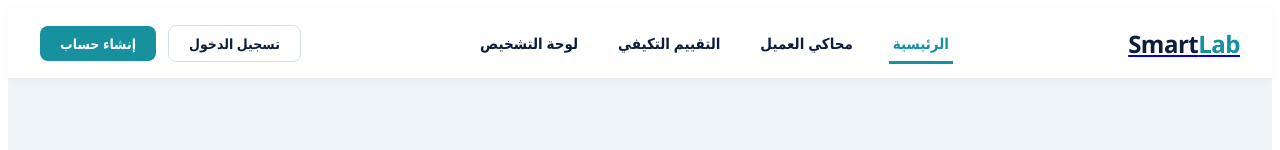
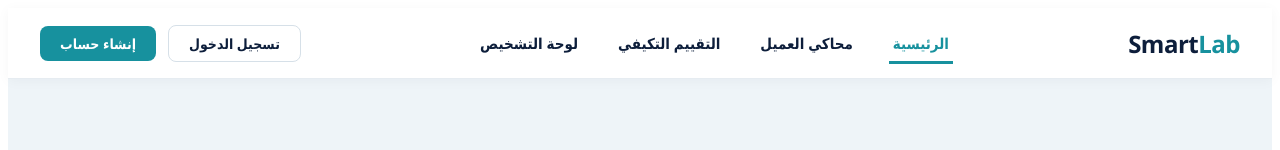
Before and after one commit to Alaa0011908/smartlab-full, a Next.js app: page / in a window 1280 px wide. Shown: the top 150 px of the page. Built offline with nearby package versions, Linux system fonts and the light colour scheme.

Commit message:
Update Navbar.js

```diff
--- a/components/Navbar.js
+++ b/components/Navbar.js
@@ -35,12 +35,12 @@ const styles = {
     height: "70px",
     width: "100%",
   },
-  // ✅ الشعار على اليسار
   logoContainer: {
     display: "flex",
     alignItems: "center",
     gap: "8px",
     flexShrink: 0,
+    textDecoration: "none",
   },
   logoText: {
     fontSize: "24px",
@@ -52,7 +52,6 @@ const styles = {
   logoAccent: {
     color: COLORS.teal,
   },
-  // ✅ الروابط في المنتصف (Desktop)
   navLinks: {
     display: "flex",
     alignItems: "center",
@@ -75,7 +74,6 @@ const styles = {
     color: COLORS.teal,
     borderBottom: `3px solid ${COLORS.teal}`,
   },
-  // ✅ أزرار تسجيل الدخول على اليمين
   authButtons: {
     display: "flex",
     alignItems: "center",
@@ -108,7 +106,6 @@ const styles = {
     transition: "all 0.25s ease",
     fontFamily: "inherit",
   },
-  // ✅ الـ Hamburger (للجوال)
   hamburger: {
     display: "none",
     flexDirection: "column",
@@ -125,7 +122,6 @@ const styles = {
     borderRadius: "2px",
     transition: "all 0.3s ease",
   },
-  // ✅ القائمة المنطوية (للجوال)
   mobileMenu: {
     display: "none",
     flexDirection: "column",
@@ -183,15 +179,11 @@ const styles = {
   },
 };
 
-// ============================================================
-// 🏠 مكون الـ Navbar الرئيسي
-// ============================================================
 export default function Navbar() {
   const router = useRouter();
   const [isMobileMenuOpen, setIsMobileMenuOpen] = useState(false);
   const [isMobile, setIsMobile] = useState(false);
 
-  // التحقق من حجم الشاشة
   useEffect(() => {
     const checkMobile = () => {
       setIsMobile(window.innerWidth < 768);
@@ -216,19 +208,16 @@ export default function Navbar() {
     return router.pathname === path || router.pathname.startsWith(path + "/");
   };
 
-  // ✅ عرض الجوال أو الديسكتوب
   if (isMobile) {
     return (
       <nav style={styles.navbar}>
         <div style={styles.navbarInner}>
-          {/* الشعار على اليسار */}
           <Link href="/" style={styles.logoContainer}>
             <span style={styles.logoText}>
               Smart<span style={styles.logoAccent}>Lab</span>
             </span>
           </Link>
 
-          {/* Hamburger Menu */}
           <button onClick={toggleMobileMenu} style={styles.hamburger} aria-label="القائمة">
             <span style={styles.hamburgerLine} />
             <span style={styles.hamburgerLine} />
@@ -236,7 +225,6 @@ export default function Navbar() {
           </button>
         </div>
 
-        {/* القائمة المنطوية */}
         <div style={{ ...styles.mobileMenu, ...(isMobileMenuOpen ? styles.mobileMenuOpen : {}) }}>
           {navItems.map((item) => (
             <Link
@@ -264,18 +252,15 @@ export default function Navbar() {
     );
   }
 
-  // ✅ عرض الديسكتوب
   return (
     <nav style={styles.navbar}>
       <div style={styles.navbarInner}>
-        {/* الشعار على اليسار */}
         <Link href="/" style={styles.logoContainer}>
           <span style={styles.logoText}>
             Smart<span style={styles.logoAccent}>Lab</span>
           </span>
         </Link>
 
-        {/* الروابط في المنتصف */}
         <ul style={styles.navLinks}>
           {navItems.map((item) => (
             <li key={item.href}>
@@ -302,7 +287,6 @@ export default function Navbar() {
           ))}
         </ul>
 
-        {/* أزرار تسجيل الدخول على اليمين */}
         <div style={styles.authButtons}>
           <Link
             href="/auth/login"
```
